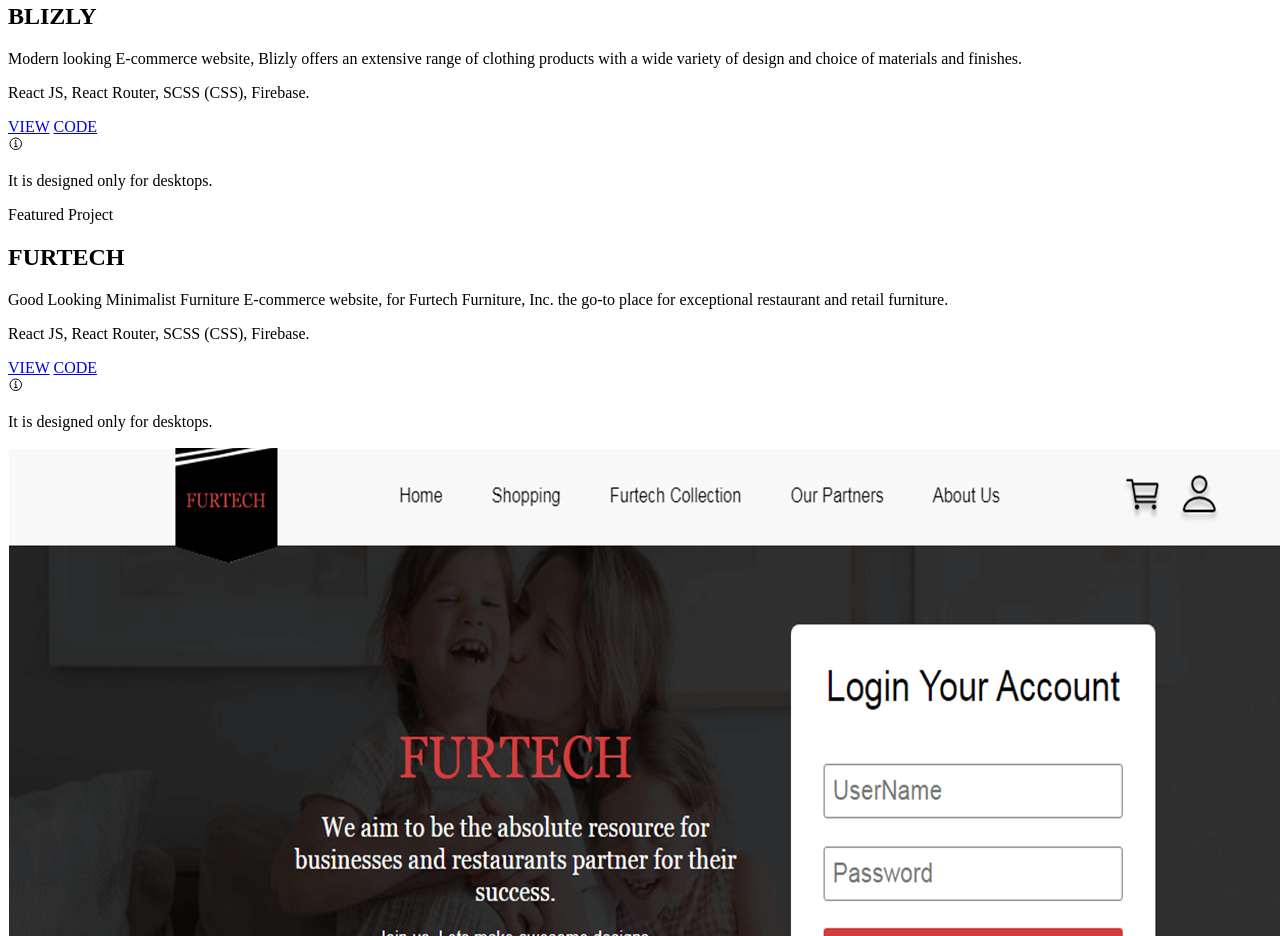
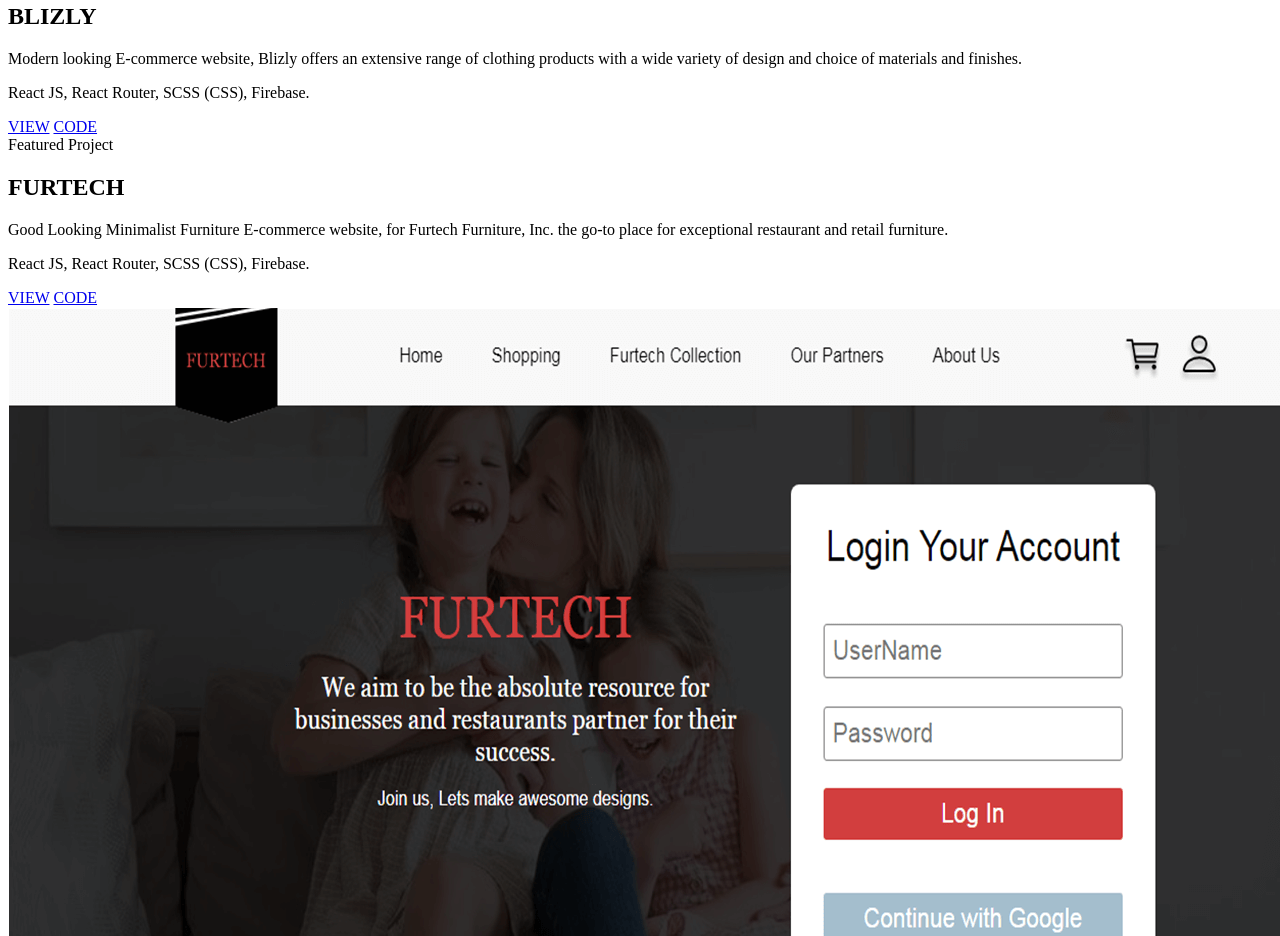
Before and after one commit to EdTosoy/Portfolio-v3, a website: page src/index.html in a window 1280 px wide. Shown: the part 4660-5596 px from the top of the page. Drawn offline with nearby package versions, Linux system fonts and the light colour scheme.

Commit message:
Update INDEX html

```diff
--- a/src/index.html
+++ b/src/index.html
@@ -60,7 +60,7 @@
             </li>
             <li class="resume" data-aos="zoom-in" data-aos-delay="100">
               <a
-                href="https://github.com/EdTosoy/resume-2/raw/master/Ed-Tosoy-Software-Engineer.pdf"
+                href="https://github.com/EdTosoy/Resume-Final/raw/master/Ed%20Tosoy%20Software%20Engineer.pdf"
                 >Resume</a
               >
             </li>
@@ -179,10 +179,6 @@
                 >CODE</a
               >
             </div>
-            <div class="info">
-              <ion-icon name="information-circle-outline"></ion-icon>
-              <p>It is designed only for desktops.</p>
-            </div>
           </div>
         </div>
         <div class="work" data-aos="fade-up">
@@ -210,10 +206,6 @@
                 rel="noopener noreferrer"
                 >CODE</a
               >
-            </div>
-            <div class="info">
-              <ion-icon name="information-circle-outline"></ion-icon>
-              <p>It is designed only for desktops.</p>
             </div>
           </div>
           <div class="my-work-image" id="Furtech">
```
